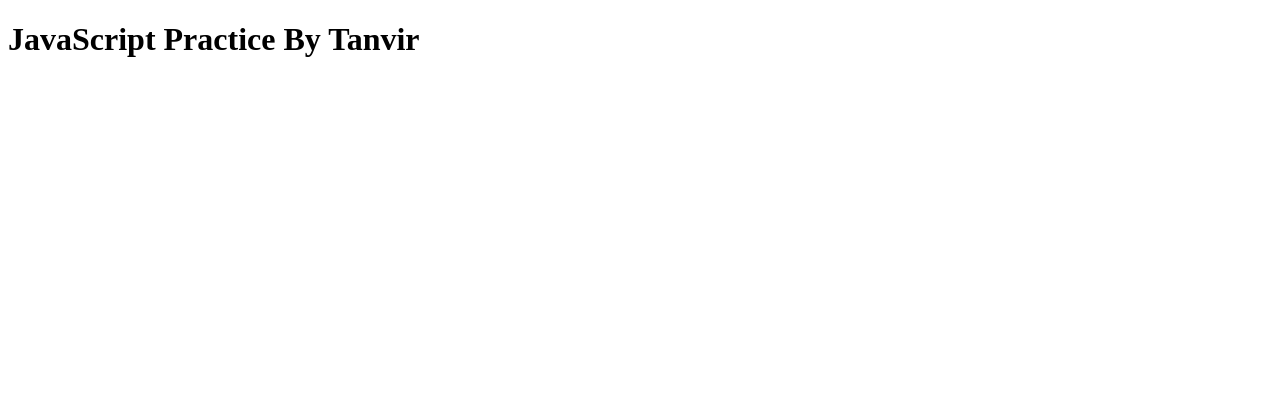
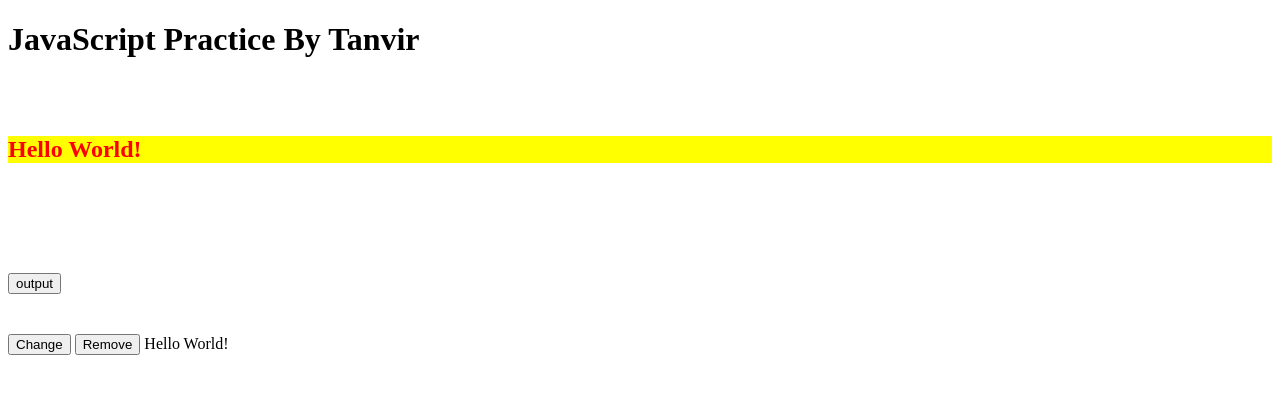
Before and after one commit to tanvirahmed007/JavaScript_Practice, a plain HTML site: page index.html in a window 1280 px wide. Drawn offline with Linux system fonts and the light colour scheme.

Commit message:
function and arrow function, onclick

```diff
--- a/index.html
+++ b/index.html
@@ -10,6 +10,28 @@
 
     <h1>JavaScript Practice By Tanvir</h1>
 
+    <br><br>
+
+<!-- id -->
+
+    <h2 id="heading"></h2>
+
+    <br><br>
+
+    <h3 id="write"></h3>
+
+    <br><br>
+
+    <!-- arrow function call -->
+    <button id="plus" onclick="sum()">output</button>
+
+    <br><br>
+
+    <h1 id="title"></h1>
+    <button onclick="call()">Change</button>
+    <button onclick="remove()">Remove</button>
+
+
     <script src="./js/basic.js"></script>
 
 </body>
--- a/js/basic.js
+++ b/js/basic.js
@@ -1,9 +1,47 @@
 
-console.log("Hello World");
+// intro
 
-// variable declaration
-var a = 10;
-var b = 20;
-var c = a + b;
+document.getElementById("heading").innerHTML = "Hello World!";
+document.getElementById("heading").style.color = "red";
+document.getElementById("heading").style.backgroundColor = "yellow";
 
-console.log(c);
+// write() method
+
+document.write("Hello World!");
+
+// alert() method
+
+// window.alert("Hello World! Welcome to JavaScript");
+alert("Hello World! Welcome to JavaScript");
+
+// console.log() method
+
+console.log("Hello World! Welcome to JavaScript");
+
+// function call
+
+// function sum(){
+//     var a = 10;
+//     var b = 20;
+//     var c = a+b;
+//     console.log("the sum of a & b = ", c);
+// }
+
+// arrow function
+const sum = () =>{
+    var a = 80;
+    var b = 20;
+    var c = a+b;
+    console.log("the sum of a & b = ", c);
+};
+
+
+const call = () =>{
+    document.getElementById("title").innerHTML = "Tanvir Ahmed";
+    document.getElementById("title").style.color = "white";
+    document.getElementById("title").style.backgroundColor = "black";
+}
+
+const remove = () =>{
+    document.getElementById("title").style.display = "none";
+}
```
